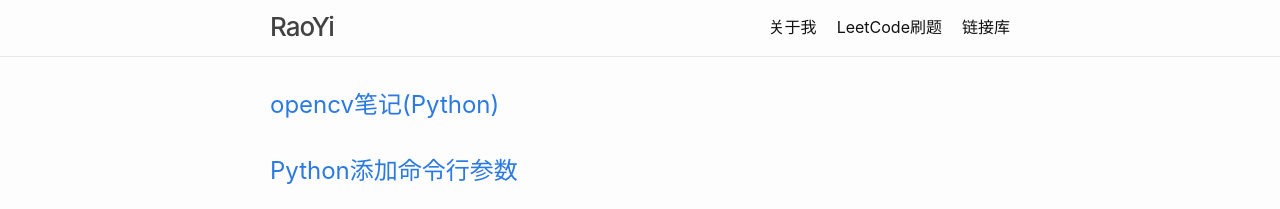
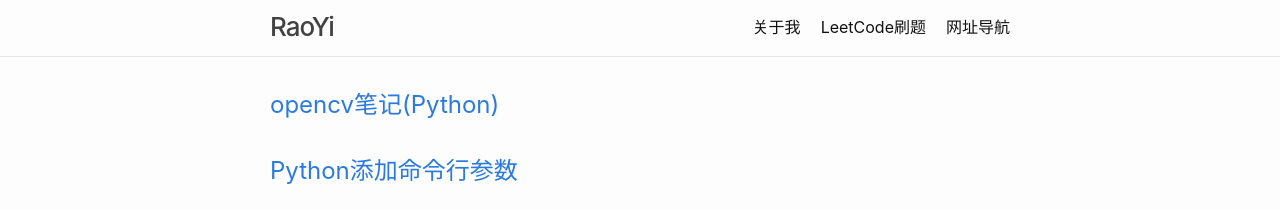
Before and after one commit to raoyi/raoyi.github.io, a Jekyll site: the page built from index.md, in a window 1280 px wide. Shown: the top 209 px of the page. Built offline with Jekyll 4.4.1, drawn with Linux system fonts in a browser that asks for light colours.

Commit message:
Update header.html

```diff
--- a/_includes/header.html
+++ b/_includes/header.html
@@ -15,7 +15,7 @@
             <a class="page-link" href="{{ my_page.url | relative_url }}">{{ my_page.title | escape }}</a>
             {%- endif -%}
           {%- endfor -%}
-          <a class="page-link" href="https://links.raoyi.net/">链接库</a>
+          <a class="page-link" href="https://links.raoyi.net/">网址导航</a>
         </div>
       </nav>
     {%- endif -%}
```
